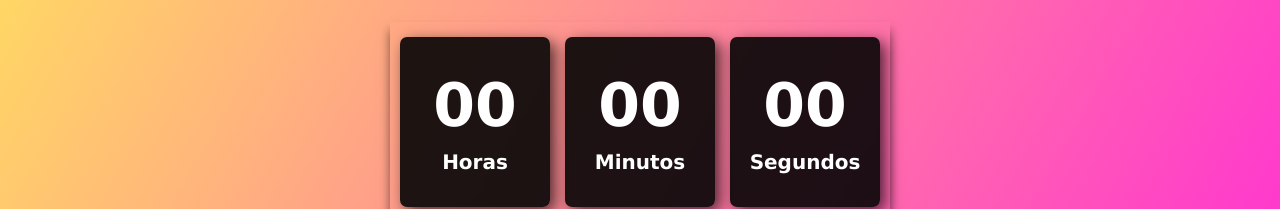
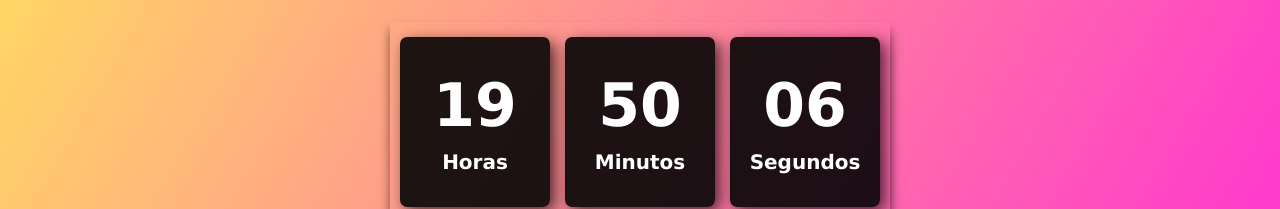
Before and after one commit to JailtonAragao/Curso_Full_Stack_Senac_Ba, a plain HTML site: page relogio.html in a window 1280 px wide. Shown: the part 278-487 px from the top of the page. Drawn offline with Linux system fonts and the light colour scheme.

Commit message:
Projeto Relogio javascript finalizado

```diff
--- a/js/relogio.js
+++ b/js/relogio.js
@@ -0,0 +1,24 @@
+// Criando variavel que recebe a busca no documento html.
+const horas = document.getElementById("horas");
+const minutos = document.getElementById("minutos");
+const segundos = document.getElementById("segundos");
+
+// Método setInterval para atualizar a hora.
+
+const relogio = setInterval(function time(){
+
+  let  horatualizado = new Date();
+
+  let hr = horatualizado.getHours();
+  let min = horatualizado.getMinutes();
+  let seg = horatualizado.getSeconds();
+
+  if(hr < 10) hr = "0" + hr;
+  if(min < 10) min = "0" + min;
+  if(seg < 10) seg = "0" + seg;
+
+  horas.textContent = hr;
+  minutos.textContent = min;
+  segundos.textContent = seg;
+
+});
--- a/relogio.html
+++ b/relogio.html
@@ -14,7 +14,7 @@
   <div class="relogio">
     <div>
       <!-- Horas -->
-      <span id="Horas">00</span>
+      <span id="horas">00</span>
       <span class="tempo">Horas</span>
     </div>
     <div>
```
